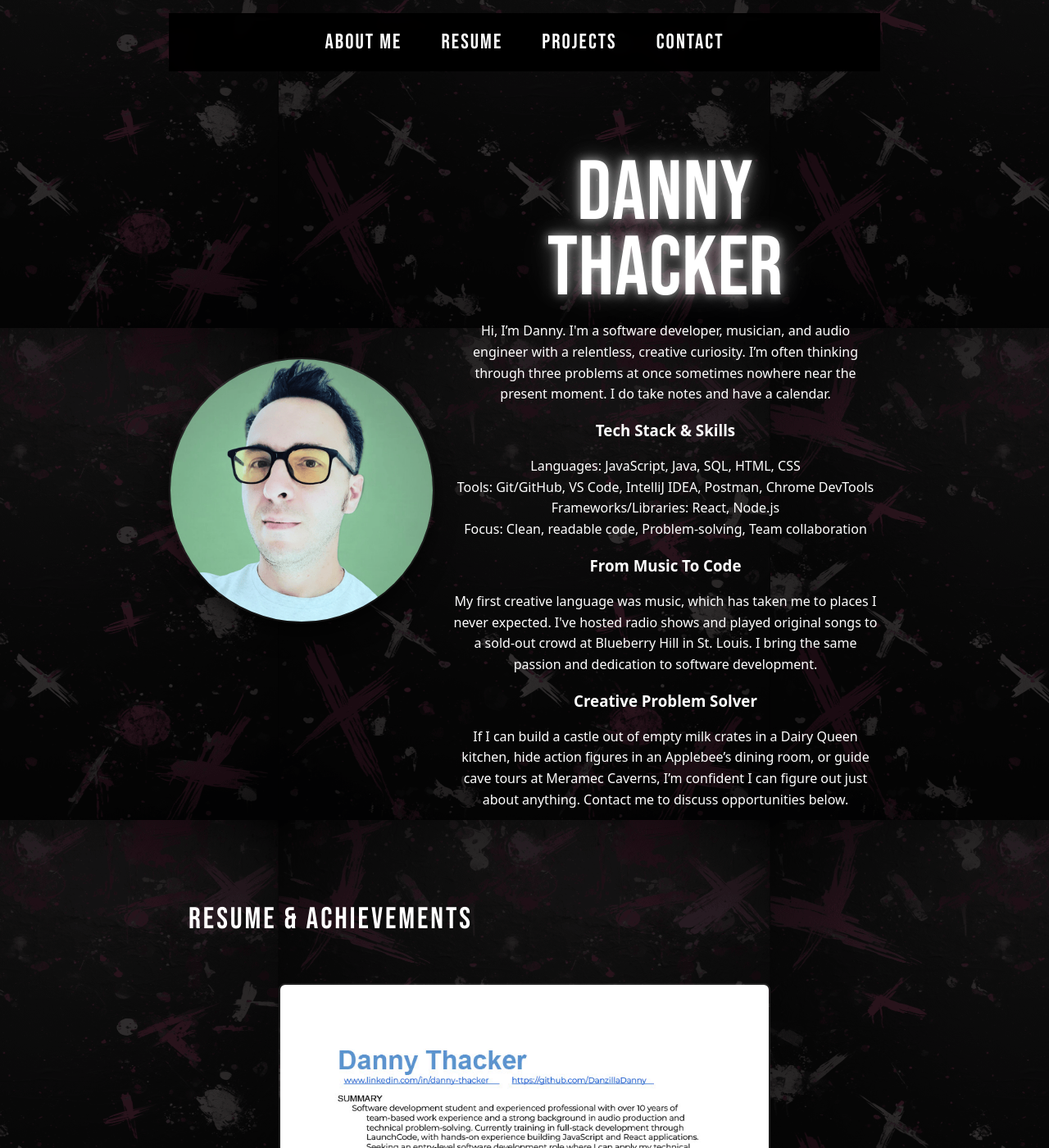
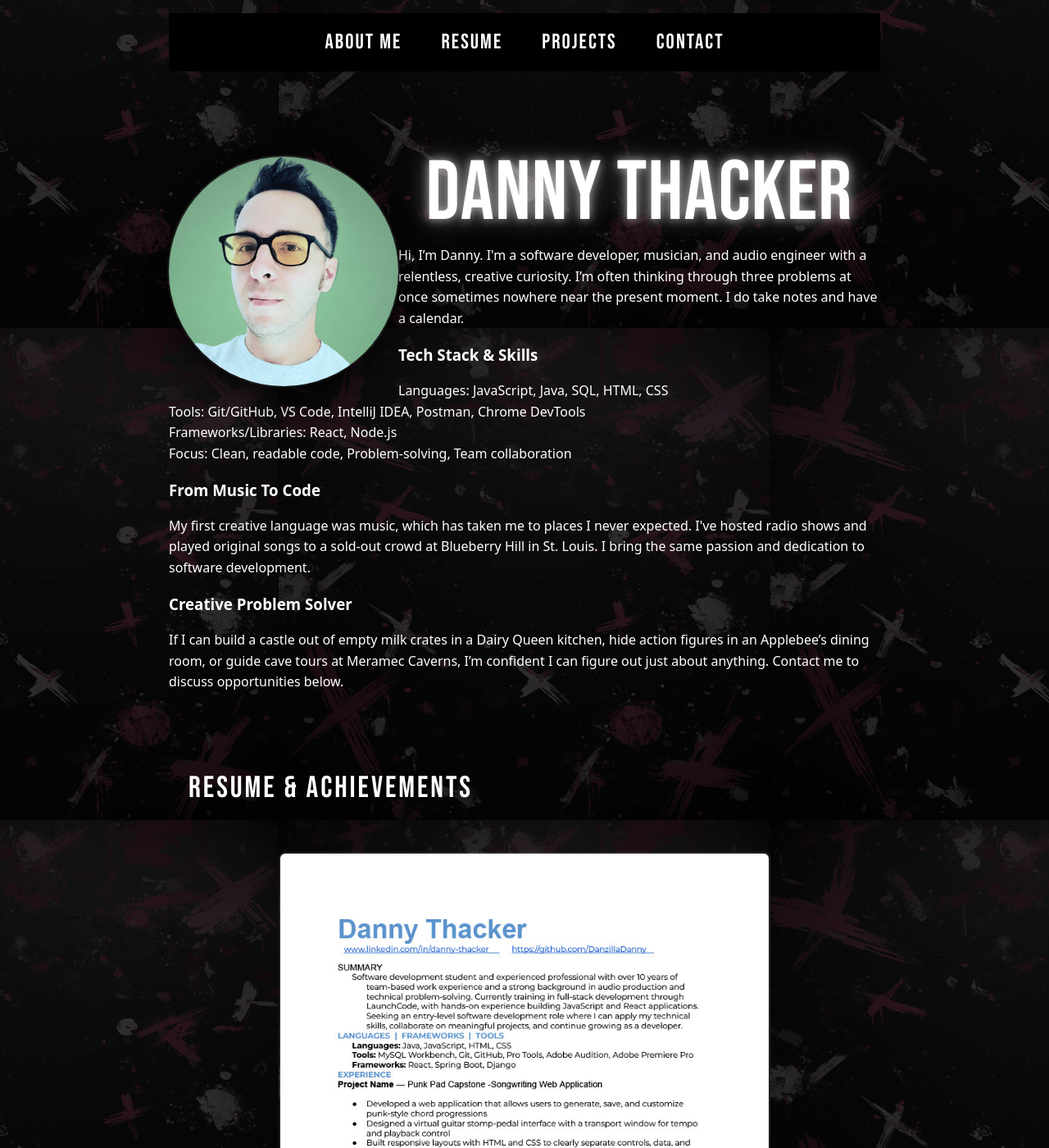
Before and after one commit to DanzillaDanny/DanzillaDanny.github.io, a Jekyll site: the page built from index.md, in a window 1280 px wide and 1400 px high. Shown: the whole window at 82% size. Built offline with Jekyll 4.4.1, drawn with Linux system fonts in a browser that asks for light colours.

Commit message:
adjustments to placement of header photo and text

```diff
--- a/assets/index.css
+++ b/assets/index.css
@@ -135,18 +135,26 @@ body::before {
 }
 
 .hero{
-  position: relative;
   padding-top: 6.5rem;
-    display: flex;
-    gap: 1.5rem;
-    align-items: center;
-    flex-wrap: wrap;
-    justify-content: center;
+    display: block;
+}
+
+.hero-name {
+  text-align: center;
+  margin: 0 0 1.25rem;
+  font-family: var(--display-font);
+  font-weight: 400;
+  letter-spacing: 0.01em;
+  line-height: 0.9;
+  font-size: clamp(4.2rem, 8vw, 6.5rem);
 }
 
 .profile-wrap {
-  width: 320px;
-  height: 320px;
+  float: left;
+  width: 280px;
+  height: 280px;
+  margin: 0.25rem 1.25rem 0.75rem 0;
+
   border-radius: 50%;
   overflow: hidden;
 
@@ -164,9 +172,8 @@ body::before {
 }
 
 .hero-text {
-  text-align: center;
-    flex: 0 1 520px;
-    min-width: 280px;
+  max-width: var(--max);
+  margin: 0 auto;
 }
 
 .hero-text h1 {
```
